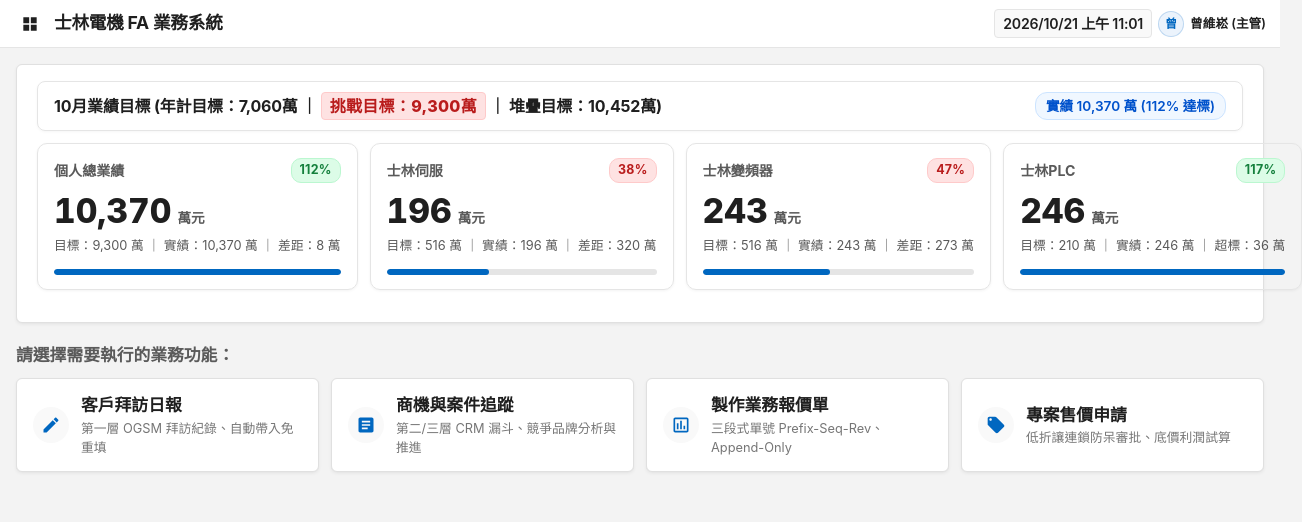
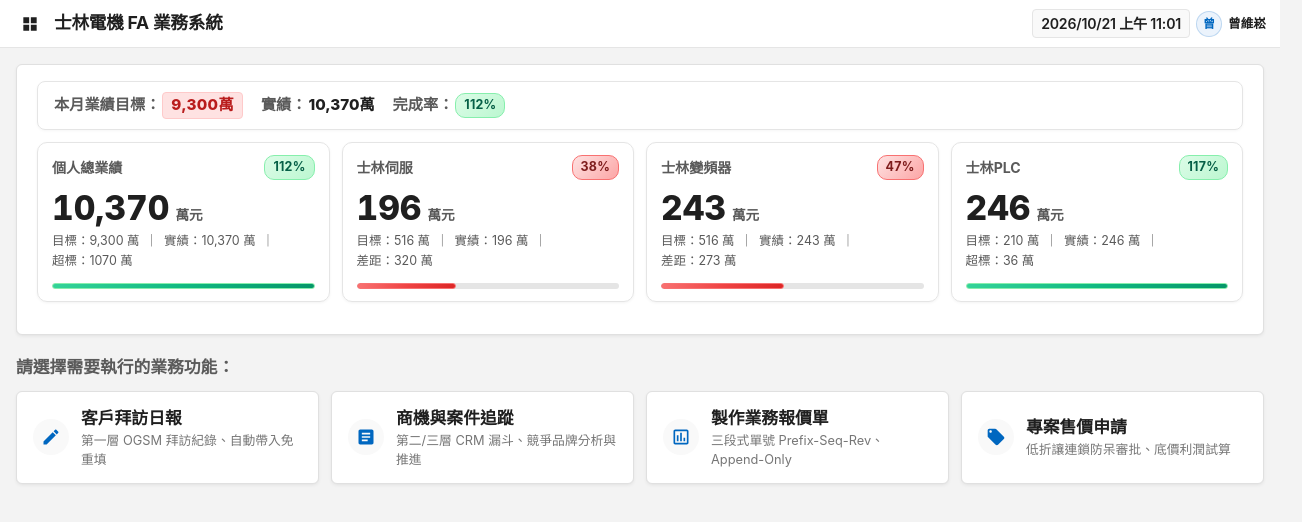
Before and after one commit to faldn3-cpu/shihlin-fa-pwa, a plain HTML site: page web/index.html in a window 1280 px wide. Shown: the whole page, 1302 px wide, since content can reach past the window. Drawn offline with Linux system fonts and the light colour scheme.

Commit message:
完成：手機頂部三行排版、移除主管字樣、防字體裁切與漸進式紅綠燈漸層色彩

```diff
--- a/web/css/style.css
+++ b/web/css/style.css
@@ -1597,16 +1597,42 @@ textarea.form-control {
   letter-spacing: -0.2px;
 }
 
-.region-summary-pill {
-  font-size: 0.85rem;
-  font-weight: 600;
-  padding: 3px 10px;
-  border-radius: 12px;
-  background: #f0f7ff;
-  color: #0052cc;
-  border: 1px solid #cce4ff;
+/* 頂部月度三大核心指標流程列 (本月業績目標、實績、完成率；寬版並列，窄版一行一個) */
+.scoreboard-metrics-flow {
+  display: flex;
+  flex-wrap: wrap;
+  align-items: center;
+  gap: 8px 18px;
+}
+
+.flow-item {
   display: inline-flex;
   align-items: center;
+  white-space: nowrap;
+  font-size: 0.95rem;
+}
+
+.flow-label {
+  font-weight: 700;
+  color: var(--text-secondary);
+}
+
+.flow-val {
+  font-weight: 800;
+  color: var(--text-primary);
+  margin-left: 2px;
+}
+
+/* 手機與窄螢幕斷行規範：業績目標一行、實績一行、完成率一行 */
+@media (max-width: 650px) {
+  .scoreboard-metrics-flow {
+    flex-direction: column;
+    align-items: flex-start;
+    gap: 6px;
+  }
+  .flow-item {
+    width: 100%;
+  }
 }
 
 .kpi-hero-grid {
@@ -1622,7 +1648,8 @@ textarea.form-control {
   }
 }
 
-@media (max-width: 580px) {
+/* 700px 以下切換為單欄卡片，確保平板與手機寬度充足，字體決不跑掉裁切 */
+@media (max-width: 700px) {
   .kpi-hero-grid {
     grid-template-columns: 1fr;
   }
@@ -1632,7 +1659,7 @@ textarea.form-control {
   background: var(--bg-card);
   border: 1px solid var(--border-light);
   border-radius: 10px;
-  padding: 14px 16px;
+  padding: 12px 14px;
   box-shadow: 0 1px 3px rgba(0, 0, 0, 0.05);
   display: flex;
   flex-direction: column;
@@ -1660,33 +1687,61 @@ textarea.form-control {
   gap: 6px;
 }
 
+/* 紅綠燈達成率百分比徽章 (漸進式多階層漸層，無單一純色) */
 .traffic-light-badge {
   display: inline-flex;
   align-items: center;
-  gap: 4px;
+  justify-content: center;
   padding: 2px 8px;
   border-radius: 10px;
   font-size: 0.78rem;
   font-weight: 700;
   letter-spacing: 0.2px;
-}
-
-.traffic-light-badge.success {
-  background: #dcfce7;
-  color: #15803d;
-  border: 1px solid #bbf7d0;
-}
-
-.traffic-light-badge.warning {
-  background: #fef3c7;
-  color: #b45309;
-  border: 1px solid #fde68a;
-}
-
-.traffic-light-badge.danger {
-  background: #fee2e2;
-  color: #b91c1c;
-  border: 1px solid #fecaca;
+  transition: all 0.25s ease;
+}
+
+/* 高標達標 (>=100%)：活力翡翠綠漸層 */
+.traffic-light-badge.success,
+.bar-success {
+  background: linear-gradient(135deg, #dcfce7 0%, #bbf7d0 100%);
+  color: #065f46;
+  border: 1px solid #86efac;
+}
+.fluent-progress-bar.bar-success {
+  background: linear-gradient(90deg, #34d399 0%, #10b981 50%, #059669 100%);
+}
+
+/* 預警中標 (80%~99.9%)：金黃至暖橙漸層 */
+.traffic-light-badge.warning,
+.bar-warning {
+  background: linear-gradient(135deg, #fef3c7 0%, #fde68a 100%);
+  color: #92400e;
+  border: 1px solid #fcd34d;
+}
+.fluent-progress-bar.bar-warning {
+  background: linear-gradient(90deg, #fcd34d 0%, #f59e0b 50%, #d97706 100%);
+}
+
+/* 低標警戒 (50%~79.9%)：珊瑚橙至橙紅漸層 */
+.traffic-light-badge.alert,
+.bar-alert {
+  background: linear-gradient(135deg, #ffedd5 0%, #fecaca 100%);
+  color: #991b1b;
+  border: 1px solid #fca5a5;
+}
+.fluent-progress-bar.bar-alert {
+  background: linear-gradient(90deg, #fb923c 0%, #f87171 50%, #ef4444 100%);
+}
+
+/* 嚴重落後 (<50%)：深玫瑰至寶石紅漸層 */
+.traffic-light-badge.danger,
+.bar-danger {
+  background: linear-gradient(135deg, #fee2e2 0%, #fca5a5 100%);
+  color: #7f1d1d;
+  border: 1px solid #f87171;
+}
+.fluent-progress-bar.bar-danger {
+  background: linear-gradient(90deg, #f87171 0%, #ef4444 50%, #dc2626 100%);
 }
 
 .kpi-val-row {
@@ -1710,13 +1765,17 @@ textarea.form-control {
   color: var(--text-secondary);
 }
 
+/* 卡片最下方細節：自適應彈性間距排版，防止任何尺寸下文字跑掉或被裁切 */
 .kpi-detail-row {
-  font-size: 0.8rem;
+  font-size: 0.78rem;
   color: var(--text-secondary);
   margin-bottom: 8px;
-  white-space: nowrap;
-  overflow: hidden;
-  text-overflow: ellipsis;
+  display: flex;
+  flex-wrap: wrap;
+  gap: 2px 6px;
+  align-items: center;
+  line-height: 1.4;
+  white-space: normal;
 }
 
 /* 頂部月度挑戰目標高亮醒目標籤 */
--- a/web/index.html
+++ b/web/index.html
@@ -15,7 +15,7 @@
   <link rel="apple-touch-icon" href="apple-touch-icon-v2.png" />
 
   <!-- 核心微軟現代辦公風格樣式表 (相對路徑支援 GitHub Pages) -->
-  <link rel="stylesheet" href="css/style.css?v=20261021_ui_cleanup_v3" />
+  <link rel="stylesheet" href="css/style.css?v=20261021_gradient_bar_v4" />
 </head>
 <body>
 
@@ -90,13 +90,21 @@
          ==================================================================== -->
     <section id="panelHome">
       <div class="scoreboard-top-banner">
-        <!-- 頂部月度目標總結列 (挑戰目標重點標示，無小圖示，無全區字樣) -->
-        <div class="scoreboard-header-bar">
-          <div class="header-bar-left">
-            <span id="displayMetric1Name" class="header-bar-title">10月業績目標 (年計目標：7,060萬 ｜ <span class="badge-target-highlight">挑戰目標：9,300萬</span> ｜ 堆疊目標：10,452萬)</span>
-          </div>
-          <div class="header-bar-right">
-            <span id="displayRegionSummary" class="region-summary-pill">實績 10,370 萬 (112% 達標)</span>
+        <!-- 頂部月度目標總結列 (本月業績目標、實績、完成率；寬版並列，窄版一行一個) -->
+        <div class="scoreboard-header-bar" id="scoreboardHeaderBar">
+          <div class="scoreboard-metrics-flow" id="scoreboardMetricsFlow">
+            <div class="flow-item flow-item-target">
+              <span class="flow-label">本月業績目標：</span>
+              <span class="flow-val badge-target-highlight" id="flowTargetVal">9,300萬</span>
+            </div>
+            <div class="flow-item flow-item-actual">
+              <span class="flow-label">實績：</span>
+              <span class="flow-val" id="flowActualVal">10,370萬</span>
+            </div>
+            <div class="flow-item flow-item-rate">
+              <span class="flow-label">完成率：</span>
+              <span class="flow-val traffic-light-badge success" id="flowRateVal">112%</span>
+            </div>
           </div>
         </div>
 
@@ -114,10 +122,10 @@
               <span class="kpi-unit">萬元</span>
             </div>
             <div class="kpi-detail-row" id="kpiDetailPersonal">
-              目標：810 萬 ｜ 實績：802 萬 ｜ 差距：8 萬
+              <span>目標：810 萬</span> <span>｜</span> <span>實績：802 萬</span> <span>｜</span> <span>差距：8 萬</span>
             </div>
             <div class="fluent-progress-bg">
-              <div id="kpiBarPersonal" class="fluent-progress-bar" style="width: 99%;"></div>
+              <div id="kpiBarPersonal" class="fluent-progress-bar bar-warning" style="width: 99%;"></div>
             </div>
           </div>
 
@@ -132,10 +140,10 @@
               <span class="kpi-unit">萬元</span>
             </div>
             <div class="kpi-detail-row" id="kpiDetailLEB">
-              目標：516 萬 ｜ 實績：196 萬 ｜ 差距：320 萬
+              <span>目標：516 萬</span> <span>｜</span> <span>實績：196 萬</span> <span>｜</span> <span>差距：320 萬</span>
             </div>
             <div class="fluent-progress-bg">
-              <div id="kpiBarLEB" class="fluent-progress-bar" style="width: 38%;"></div>
+              <div id="kpiBarLEB" class="fluent-progress-bar bar-danger" style="width: 38%;"></div>
             </div>
           </div>
 
@@ -150,10 +158,10 @@
               <span class="kpi-unit">萬元</span>
             </div>
             <div class="kpi-detail-row" id="kpiDetailLNH">
-              目標：516 萬 ｜ 實績：243 萬 ｜ 差距：273 萬
+              <span>目標：516 萬</span> <span>｜</span> <span>實績：243 萬</span> <span>｜</span> <span>差距：273 萬</span>
             </div>
             <div class="fluent-progress-bg">
-              <div id="kpiBarLNH" class="fluent-progress-bar" style="width: 47%;"></div>
+              <div id="kpiBarLNH" class="fluent-progress-bar bar-danger" style="width: 47%;"></div>
             </div>
           </div>
 
@@ -168,10 +176,10 @@
               <span class="kpi-unit">萬元</span>
             </div>
             <div class="kpi-detail-row" id="kpiDetailPLC">
-              目標：210 萬 ｜ 實績：246 萬 ｜ 超標：36 萬
+              <span>目標：210 萬</span> <span>｜</span> <span>實績：246 萬</span> <span>｜</span> <span>超標：36 萬</span>
             </div>
             <div class="fluent-progress-bg">
-              <div id="kpiBarPLC" class="fluent-progress-bar" style="width: 100%;"></div>
+              <div id="kpiBarPLC" class="fluent-progress-bar bar-success" style="width: 100%;"></div>
             </div>
           </div>
 
@@ -547,7 +555,7 @@
             <select id="selectActiveSales" class="form-control">
               <!-- 由 JavaScript 依據業務人員排序設定表動態生成 -->
             </select>
-            <span class="autofill-hint">切換業務後，首頁將即刻切換為該人員的個人目標與自製品出貨實績（曾維崧為主管，直接看全區戰況）</span>
+            <span class="autofill-hint">切換業務後，首頁將即刻切換為該人員的個人目標與自製品出貨實績（曾維崧直接看全區戰況）</span>
           </div>
 
           <!-- 業務人員順序排序設定表 (全系統業務人員順序統一標準表) -->
@@ -854,13 +862,13 @@
   </div>
 
   <!-- 引用前端主腳本 (相對路徑) -->
-  <script src="js/app.js?v=20261021_ui_cleanup_v3"></script>
+  <script src="js/app.js?v=20261021_gradient_bar_v5"></script>
 
   <!-- 註冊 Service Worker 實現 PWA 手機安裝為 App 與離線快取 -->
   <script>
     if ('serviceWorker' in navigator) {
       window.addEventListener('load', function() {
-        navigator.serviceWorker.register('./sw.js?v=20261021_v102')
+        navigator.serviceWorker.register('./sw.js?v=20261021_v105')
           .then(function(reg) {
             reg.update();
             console.log('[PWA] Service Worker 註冊成功，範疇：', reg.scope);
--- a/web/js/app.js
+++ b/web/js/app.js
@@ -192,12 +192,11 @@ document.addEventListener("DOMContentLoaded", () => {
   }
 
   function updateActiveSalesUI(salesName) {
-    const isManager = salesName === "曾維崧";
     if (headerUserAvatar) {
       headerUserAvatar.innerText = salesName.charAt(0) || "曾";
     }
     if (currentSalesDisplay) {
-      currentSalesDisplay.innerText = isManager ? `${salesName} (主管)` : salesName;
+      currentSalesDisplay.innerText = salesName;
     }
     if (displaySalesNameTarget) {
       displaySalesNameTarget.innerText = salesName;
@@ -213,7 +212,7 @@ document.addEventListener("DOMContentLoaded", () => {
 
   // 全系統標準業務人員預設排序名單 (Single Source of Truth)
   const DEFAULT_SALESPERSONS = [
-    { id: "曾維崧", name: "曾維崧", role: "主管・全區總覽", group: "主管" },
+    { id: "曾維崧", name: "曾維崧", role: "全區總覽", group: "主管" },
     { id: "曾仁君", name: "曾仁君", role: "直賣", group: "直賣" },
     { id: "何宛茹", name: "何宛茹", role: "直賣", group: "直賣" },
     { id: "張何達", name: "張何達", role: "經銷", group: "經銷" },
@@ -259,7 +258,7 @@ document.addEventListener("DOMContentLoaded", () => {
     list.forEach(sales => {
       const opt = document.createElement("option");
       opt.value = sales.name;
-      opt.innerText = sales.name === "曾維崧" ? `${sales.name} (主管・全區總覽)` : `${sales.name} (${sales.role || sales.group || "直賣"})`;
+      opt.innerText = sales.name === "曾維崧" ? `${sales.name} (全區總覽)` : `${sales.name} (${sales.role || sales.group || "直賣"})`;
       selectActiveSales.appendChild(opt);
     });
     const exists = list.some(s => s.name === currentVal);
@@ -1435,15 +1434,17 @@ document.addEventListener("DOMContentLoaded", () => {
     return cell.toString().trim();
   }
 
-  // 取得達成率紅綠燈狀態 (>=100% 綠燈達標, 80%~99.9% 黃燈預警, <80% 紅燈落後)
+  // 取得達成率紅綠燈狀態與漸進式多階層漸層色彩 (>=100% 翡翠綠, 80%~99.9% 金黃暖橙, 50%~79.9% 珊瑚橙紅, <50% 寶石艷紅)
   function getTrafficLight(rate) {
     const num = parseFloat(rate) || 0;
     if (num >= 100) {
-      return { type: "success", text: "達標" };
+      return { type: "success", barClass: "bar-success", text: "達標" };
     } else if (num >= 80) {
-      return { type: "warning", text: "預警" };
+      return { type: "warning", barClass: "bar-warning", text: "預警" };
+    } else if (num >= 50) {
+      return { type: "alert", barClass: "bar-alert", text: "落後" };
     } else {
-      return { type: "danger", text: "落後" };
+      return { type: "danger", barClass: "bar-danger", text: "嚴重落後" };
     }
   }
 
@@ -1696,6 +1697,7 @@ document.addEventListener("DOMContentLoaded", () => {
         metrics.salesName = "曾維崧";
         metrics.salesTarget = metrics.totalTarget;
         metrics.salesActual = metrics.totalActual;
+        metrics.salesDiff = metrics.totalDiff;
         metrics.salesRate = metrics.totalRate;
         metrics.salesRateNum = metrics.totalRateNum;
         metrics.salesDiffText = metrics.diffText;
@@ -1769,14 +1771,31 @@ document.addEventListener("DOMContentLoaded", () => {
   function applyScoreboardMetrics(metrics) {
     if (!metrics) return;
 
-    // 1. 頂部月度三大目標與摘要列 (挑戰目標重點標示，無小圖示，無全區字樣)
+    // 1. 頂部月度挑戰目標、實績與完成率串流 (寬版並排，窄版一行一個，挑戰目標重點標示)
+    const flowTargetVal = document.getElementById("flowTargetVal");
+    if (flowTargetVal) {
+      flowTargetVal.innerText = `${metrics.totalTarget || "9,300"}萬`;
+    }
+    const flowActualVal = document.getElementById("flowActualVal");
+    if (flowActualVal) {
+      flowActualVal.innerText = `${metrics.totalActual || "10,370"}萬`;
+    }
+    const flowRateVal = document.getElementById("flowRateVal");
+    if (flowRateVal) {
+      const rateNum = parseFloat((metrics.totalRate || "112%").replace(/%/g, "")) || 0;
+      const light = getTrafficLight(rateNum);
+      flowRateVal.className = `flow-val traffic-light-badge ${light.type}`;
+      flowRateVal.innerText = metrics.totalRate || "112%";
+    }
+
+    // 相容性回退支援
     const displayMetric1Name = document.getElementById("displayMetric1Name");
     if (displayMetric1Name) {
-      displayMetric1Name.innerHTML = `${metrics.month || 10}月業績目標 (年計目標：${metrics.annualTarget || "7,060"}萬 ｜ <span class="badge-target-highlight">挑戰目標：${metrics.totalTarget || "9,300"}萬</span> ｜ 堆疊目標：${metrics.stackTarget || "10,452"}萬)`;
+      displayMetric1Name.innerHTML = `本月業績目標：<span class="badge-target-highlight">${metrics.totalTarget || "9,300"}萬</span>`;
     }
     const displayRegionSummary = document.getElementById("displayRegionSummary");
     if (displayRegionSummary) {
-      displayRegionSummary.innerText = `實績 ${metrics.totalActual || "10,370"} 萬 (${metrics.totalRate || "112%"} 達標)`;
+      displayRegionSummary.innerText = `實績：${metrics.totalActual || "10,370"}萬 ｜ 完成率：${metrics.totalRate || "112%"}`;
     }
 
     // 2. 卡片 1：個人總業績 (標題一律為「個人總業績」，無小圖示與括號，底部完整標示目標、實績、差距/超標)
@@ -1789,10 +1808,10 @@ document.addEventListener("DOMContentLoaded", () => {
     if (kpiValPersonal) kpiValPersonal.innerText = metrics.salesActual || "802";
 
     const kpiTrafficPersonal = document.getElementById("kpiTrafficPersonal");
+    const ratePersonalNum = metrics.salesRateNum !== undefined ? metrics.salesRateNum : (parseFloat((metrics.salesRate || "0").replace(/%/g, "")) || 0);
+    const lightPersonal = getTrafficLight(ratePersonalNum);
     if (kpiTrafficPersonal) {
-      const rateNum = metrics.salesRateNum !== undefined ? metrics.salesRateNum : (parseFloat((metrics.salesRate || "0").replace(/%/g, "")) || 0);
-      const light = getTrafficLight(rateNum);
-      kpiTrafficPersonal.className = `traffic-light-badge ${light.type}`;
+      kpiTrafficPersonal.className = `traffic-light-badge ${lightPersonal.type}`;
       kpiTrafficPersonal.innerText = metrics.salesRate || "99.0%";
     }
 
@@ -1802,13 +1821,13 @@ document.addEventListener("DOMContentLoaded", () => {
       const sA = parseFloat((metrics.salesActual || "0").replace(/,/g, ""));
       const diffVal = metrics.salesDiff ? parseFloat(metrics.salesDiff.replace(/,/g, "")) : (sA - sT);
       const diffLabel = diffVal >= 0 ? "超標" : "差距";
-      kpiDetailPersonal.innerText = `目標：${metrics.salesTarget || "810"} 萬 ｜ 實績：${metrics.salesActual || "802"} 萬 ｜ ${diffLabel}：${Math.abs(Math.round(diffVal))} 萬`;
+      kpiDetailPersonal.innerHTML = `<span>目標：${metrics.salesTarget || "810"} 萬</span> <span>｜</span> <span>實績：${metrics.salesActual || "802"} 萬</span> <span>｜</span> <span>${diffLabel}：${Math.abs(Math.round(diffVal))} 萬</span>`;
     }
 
     const kpiBarPersonal = document.getElementById("kpiBarPersonal");
     if (kpiBarPersonal) {
-      const rateNum = metrics.salesRateNum !== undefined ? metrics.salesRateNum : (parseFloat((metrics.salesRate || "0").replace(/%/g, "")) || 0);
-      kpiBarPersonal.style.width = `${Math.min(100, Math.max(0, rateNum))}%`;
+      kpiBarPersonal.className = `fluent-progress-bar ${lightPersonal.barClass}`;
+      kpiBarPersonal.style.width = `${Math.min(100, Math.max(0, ratePersonalNum))}%`;
     }
 
     // 3. 卡片 2：士林伺服 (標題一律為「士林伺服」，無小圖示與括號，底部完整標示目標、實績、差距/超標)
@@ -1817,11 +1836,11 @@ document.addEventListener("DOMContentLoaded", () => {
       kpiValLEB.innerText = metrics.isManager ? (metrics.lebActual || "196") : (metrics.personalLeb || "0.00");
     }
 
+    const rateLEBNum = metrics.lebRateNum || 38;
+    const lightLEB = getTrafficLight(rateLEBNum);
     const kpiTrafficLEB = document.getElementById("kpiTrafficLEB");
     if (kpiTrafficLEB) {
-      const rateNum = metrics.lebRateNum || 38;
-      const light = getTrafficLight(rateNum);
-      kpiTrafficLEB.className = `traffic-light-badge ${light.type}`;
+      kpiTrafficLEB.className = `traffic-light-badge ${lightLEB.type}`;
       kpiTrafficLEB.innerText = metrics.lebRate || "38%";
     }
 
@@ -1829,12 +1848,13 @@ document.addEventListener("DOMContentLoaded", () => {
     if (kpiDetailLEB) {
       const diffNum = parseFloat((metrics.lebDiff || "-320").replace(/,/g, ""));
       const diffLabel = diffNum >= 0 ? "超標" : "差距";
-      kpiDetailLEB.innerText = `目標：${metrics.lebTarget || "516"} 萬 ｜ 實績：${metrics.lebActual || "196"} 萬 ｜ ${diffLabel}：${Math.abs(Math.round(diffNum))} 萬`;
+      kpiDetailLEB.innerHTML = `<span>目標：${metrics.lebTarget || "516"} 萬</span> <span>｜</span> <span>實績：${metrics.lebActual || "196"} 萬</span> <span>｜</span> <span>${diffLabel}：${Math.abs(Math.round(diffNum))} 萬</span>`;
     }
 
     const kpiBarLEB = document.getElementById("kpiBarLEB");
     if (kpiBarLEB) {
-      kpiBarLEB.style.width = `${Math.min(100, Math.max(0, metrics.lebRateNum || 0))}%`;
+      kpiBarLEB.className = `fluent-progress-bar ${lightLEB.barClass}`;
+      kpiBarLEB.style.width = `${Math.min(100, Math.max(0, rateLEBNum))}%`;
     }
 
     // 4. 卡片 3：士林變頻器 (標題一律為「士林變頻器」，無小圖示與括號，底部完整標示目標、實績、差距/超標)
@@ -1843,11 +1863,11 @@ document.addEventListener("DOMContentLoaded", () => {
       kpiValLNH.innerText = metrics.isManager ? (metrics.lnhActual || "243") : (metrics.personalLnh || "0.00");
     }
 
+    const rateLNHNum = metrics.lnhRateNum || 47;
+    const lightLNH = getTrafficLight(rateLNHNum);
     const kpiTrafficLNH = document.getElementById("kpiTrafficLNH");
     if (kpiTrafficLNH) {
-      const rateNum = metrics.lnhRateNum || 47;
-      const light = getTrafficLight(rateNum);
-      kpiTrafficLNH.className = `traffic-light-badge ${light.type}`;
+      kpiTrafficLNH.className = `traffic-light-badge ${lightLNH.type}`;
       kpiTrafficLNH.innerText = metrics.lnhRate || "47%";
     }
 
@@ -1855,12 +1875,13 @@ document.addEventListener("DOMContentLoaded", () => {
     if (kpiDetailLNH) {
       const diffNum = parseFloat((metrics.lnhDiff || "-273").replace(/,/g, ""));
       const diffLabel = diffNum >= 0 ? "超標" : "差距";
-      kpiDetailLNH.innerText = `目標：${metrics.lnhTarget || "516"} 萬 ｜ 實績：${metrics.lnhActual || "243"} 萬 ｜ ${diffLabel}：${Math.abs(diffNum)} 萬`;
+      kpiDetailLNH.innerHTML = `<span>目標：${metrics.lnhTarget || "516"} 萬</span> <span>｜</span> <span>實績：${metrics.lnhActual || "243"} 萬</span> <span>｜</span> <span>${diffLabel}：${Math.abs(diffNum)} 萬</span>`;
     }
 
     const kpiBarLNH = document.getElementById("kpiBarLNH");
     if (kpiBarLNH) {
-      kpiBarLNH.style.width = `${Math.min(100, Math.max(0, metrics.lnhRateNum || 0))}%`;
+      kpiBarLNH.className = `fluent-progress-bar ${lightLNH.barClass}`;
+      kpiBarLNH.style.width = `${Math.min(100, Math.max(0, rateLNHNum))}%`;
     }
 
     // 5. 卡片 4：士林PLC (標題一律為「士林PLC」，無小圖示與括號，底部完整標示目標、實績、差距/超標)
@@ -1869,11 +1890,11 @@ document.addEventListener("DOMContentLoaded", () => {
       kpiValPLC.innerText = metrics.isManager ? (metrics.plcActual || "246") : (metrics.personalPlc || "0.00");
     }
 
+    const ratePLCNum = metrics.plcRateNum || 117;
+    const lightPLC = getTrafficLight(ratePLCNum);
     const kpiTrafficPLC = document.getElementById("kpiTrafficPLC");
     if (kpiTrafficPLC) {
-      const rateNum = metrics.plcRateNum || 117;
-      const light = getTrafficLight(rateNum);
-      kpiTrafficPLC.className = `traffic-light-badge ${light.type}`;
+      kpiTrafficPLC.className = `traffic-light-badge ${lightPLC.type}`;
       kpiTrafficPLC.innerText = metrics.plcRate || "117%";
     }
 
@@ -1881,20 +1902,20 @@ document.addEventListener("DOMContentLoaded", () => {
     if (kpiDetailPLC) {
       const diffNum = parseFloat((metrics.plcDiff || "36").replace(/,/g, ""));
       const diffLabel = diffNum >= 0 ? "超標" : "差距";
-      kpiDetailPLC.innerText = `目標：${metrics.plcTarget || "210"} 萬 ｜ 實績：${metrics.plcActual || "246"} 萬 ｜ ${diffLabel}：${Math.abs(diffNum)} 萬`;
+      kpiDetailPLC.innerHTML = `<span>目標：${metrics.plcTarget || "210"} 萬</span> <span>｜</span> <span>實績：${metrics.plcActual || "246"} 萬</span> <span>｜</span> <span>${diffLabel}：${Math.abs(diffNum)} 萬</span>`;
     }
 
     const kpiBarPLC = document.getElementById("kpiBarPLC");
     if (kpiBarPLC) {
-      kpiBarPLC.style.width = `${Math.min(100, Math.max(0, metrics.plcRateNum || 0))}%`;
-    }
-
-    // 6. 頂部導覽列業務員名稱與頭像即時連動
+      kpiBarPLC.className = `fluent-progress-bar ${lightPLC.barClass}`;
+      kpiBarPLC.style.width = `${Math.min(100, Math.max(0, ratePLCNum))}%`;
+    }
+
+    // 6. 頂部導覽列業務員名稱與頭像即時連動 (去除「(主管)」字樣，維持清爽尊貴風格)
     const currentSalesDisplay = document.getElementById("currentSalesDisplay");
     const headerUserAvatar = document.getElementById("headerUserAvatar");
-    const isManager = (metrics.salesName === "曾維崧" || metrics.isManager);
     if (currentSalesDisplay && metrics.salesName) {
-      currentSalesDisplay.innerText = isManager ? `${metrics.salesName} (主管)` : metrics.salesName;
+      currentSalesDisplay.innerText = metrics.salesName;
     }
     if (headerUserAvatar && metrics.salesName) {
       headerUserAvatar.innerText = metrics.salesName.charAt(0) || "曾";
--- a/web/sw.js
+++ b/web/sw.js
@@ -1,5 +1,5 @@
 // 士林電機 FA 業務戰情與報價系統 - Service Worker
-const CACHE_NAME = 'shihlin-fa-pwa-v1.0.8';
+const CACHE_NAME = 'shihlin-fa-pwa-v1.0.10';
 const ASSETS_TO_CACHE = [
   './',
   './index.html',
```
